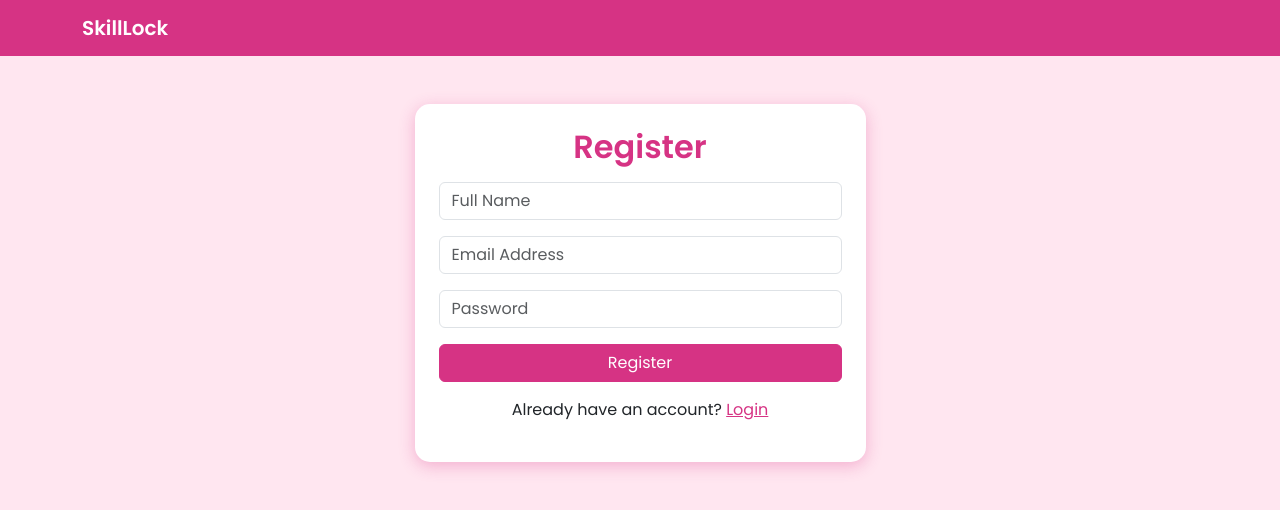
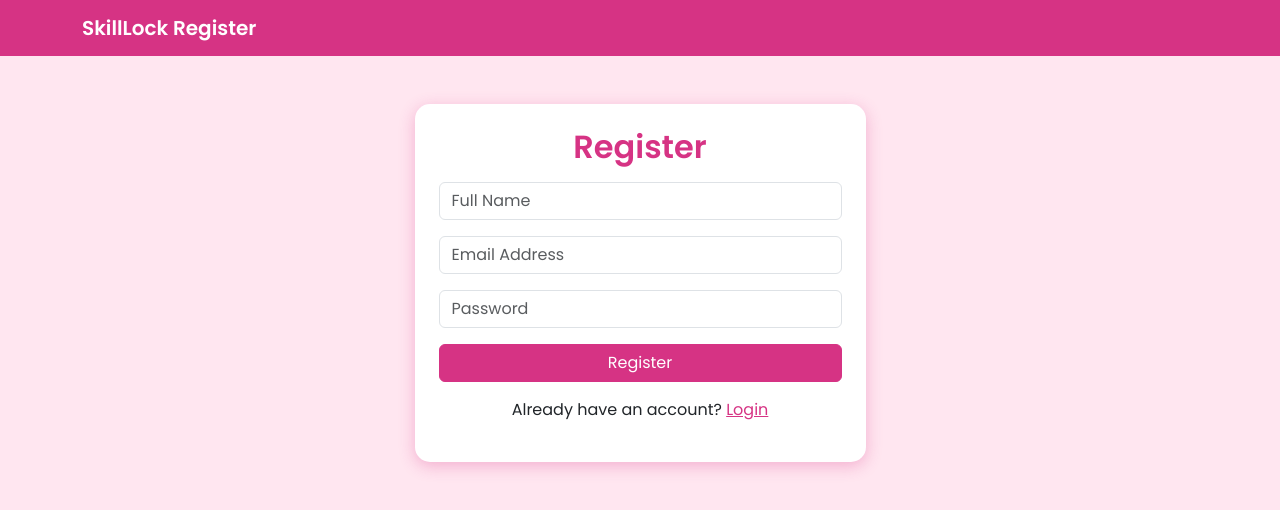
Before and after one commit to PJCODEX/Secure-SkillHub, a plain HTML site: page frontend/index.html in a window 1280 px wide. Drawn offline with nearby package versions, Linux system fonts and the light colour scheme.

Commit message:
Update index.html

```diff
--- a/frontend/index.html
+++ b/frontend/index.html
@@ -15,7 +15,7 @@
   <!-- Navbar -->
   <nav class="navbar navbar-expand-lg">
     <div class="container">
-      <a class="navbar-brand" href="#">SkillLock</a>
+      <a class="navbar-brand" href="#">SkillLock Register</a>
     </div>
   </nav>
 
```
